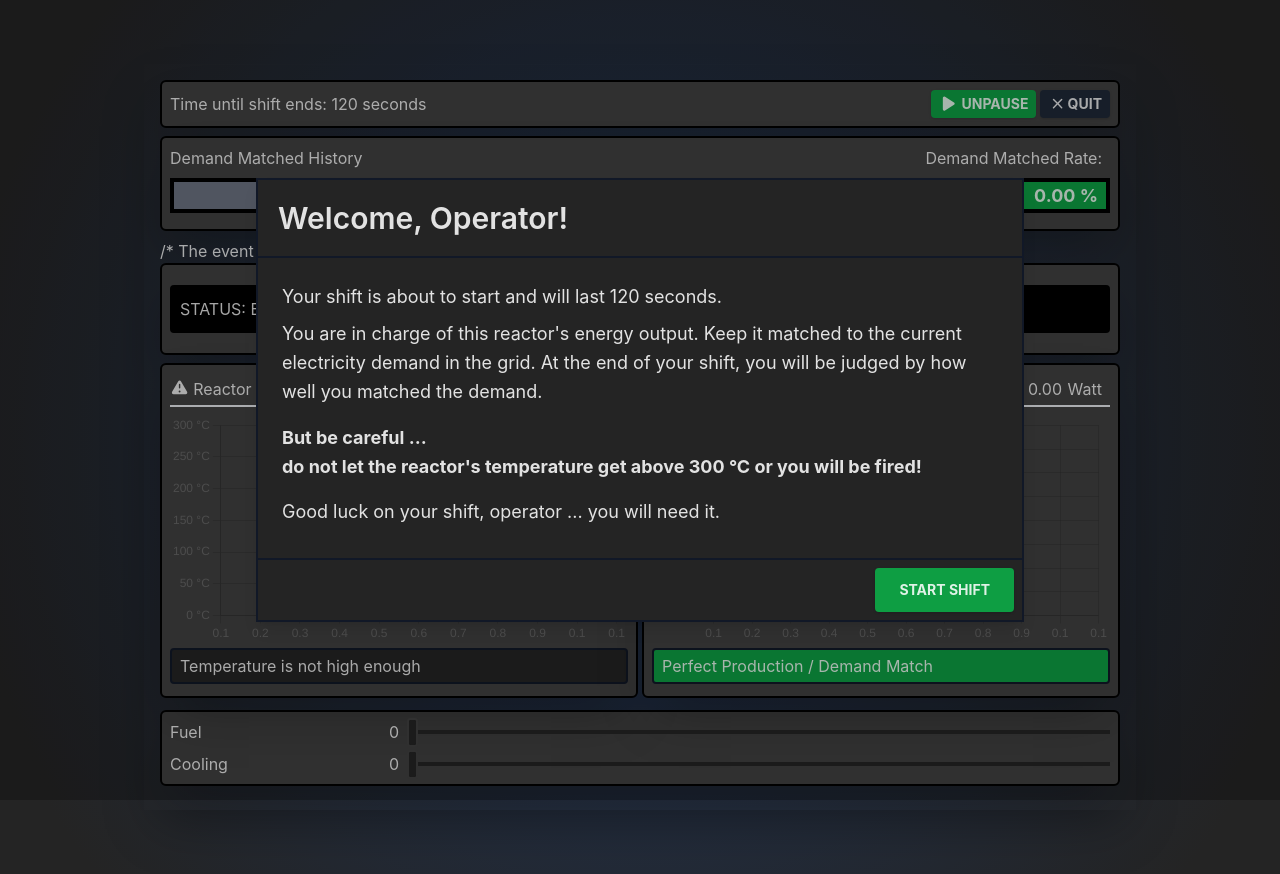
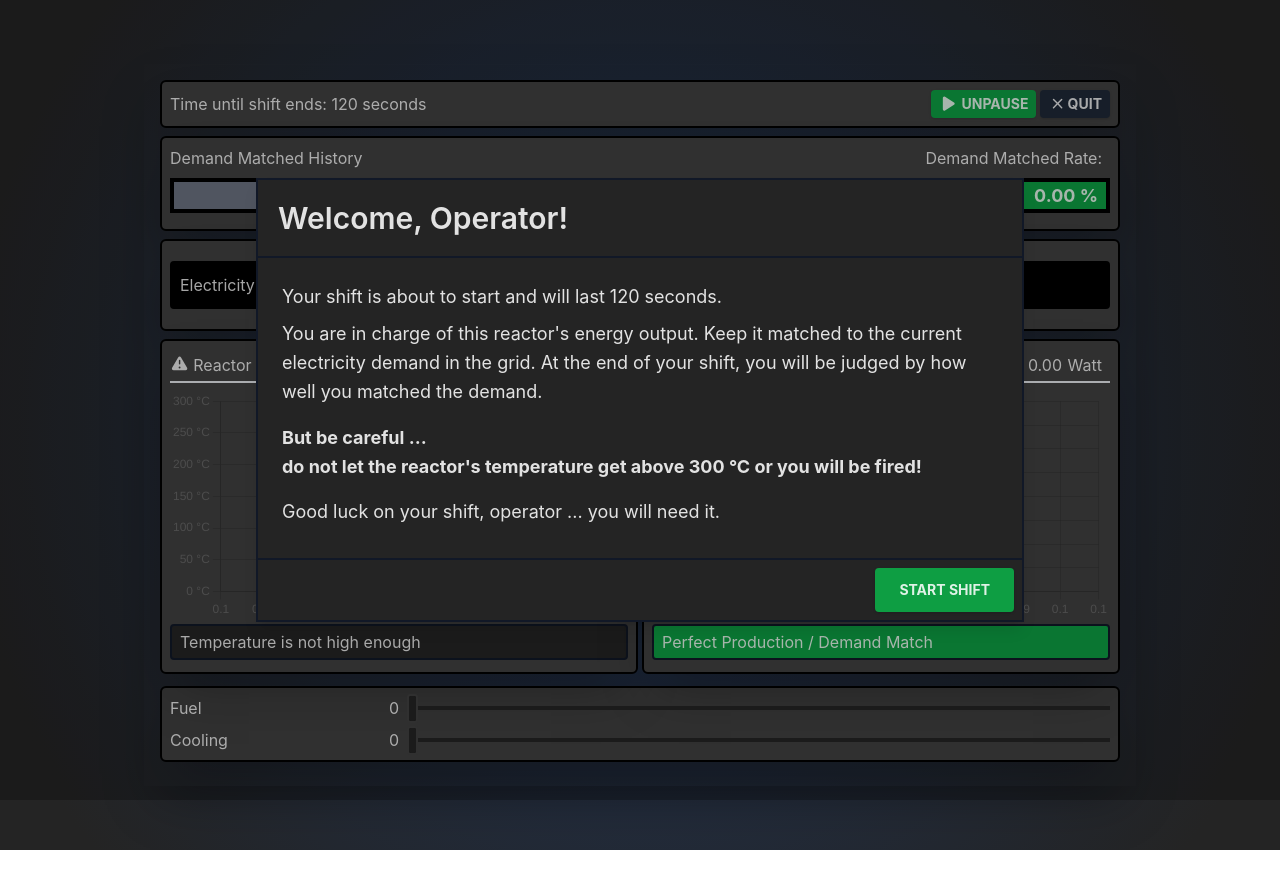
Before and after one commit to kalvinter/react-operator-hub, a React (Vite) app: page /react-reactor-game/game in a window 1280 px wide. After the commit the page ends 850 px from the top, so only its background shows below. Built offline with nearby package versions, Linux system fonts and the light colour scheme.

Commit message:
visual improvements

```diff
--- a/src/components/gameui/EventsBar.jsx
+++ b/src/components/gameui/EventsBar.jsx
@@ -32,7 +32,7 @@ export default function EventsBar() {
         />)
     })
 
-    let eventPrefixLabel = (eventData.upcomingEventChange)? (<span className='text-orange-600'>WARNING:</span>) : (<span>STATUS:</span>)
+    let eventPrefixLabel = (eventData.upcomingEventChange)? (<span className='text-orange-600'>WARNING:</span>) : null
 
     let activeEventsSection = ""
 
--- a/src/components/gameui/TopBar.jsx
+++ b/src/components/gameui/TopBar.jsx
@@ -11,7 +11,7 @@ function ButtonLabel (props) {
 
 
     return (
-        <span className='flex items-center'>
+        <span className='flex justify-center'>
             {props.gameData.gameIsPaused ? <PlayIcon className='small-icon'></PlayIcon> : <PauseIcon className='small-icon'></PauseIcon>}
             {props.gameData.gameIsPaused ? <span>&nbsp;Unpause</span> : <span>&nbsp;Pause</span>}
         </span>
@@ -38,6 +38,7 @@ export default function TopBar(props) {
                 onClick={(event) => {gameData.toggleGamePauseOnClick(event)}}
                 buttonType={(gameData.gameIsPaused ? buttonTypes.successButton : buttonTypes.neutralButton)}
                 buttonSize={buttonSizes.small}
+                className={"w-full md:w-fit"}
             >
                 <ButtonLabel gameData={gameData} />
             </Button>
@@ -47,12 +48,13 @@ export default function TopBar(props) {
     return (
         <Card className="w-full flex justify-between items-center mt-0 flex-col md:flex-row gap-2">
             <div>Time until shift ends: {shiftTimeLeftInSeconds} seconds</div>
-            <div className='flex gap-1'>
+            <div className='flex gap-1 w-full md:w-fit'>
                 {pauseButton}
                 <Button
                     onClick={() => props.stopGame()}
                     buttonType={buttonTypes.neutralButton}
                     buttonSize={buttonSizes.small}
+                    className={"w-full md:w-fit"}
                 >
                     <span className='flex items-center'>
                         <XMarkIcon className='small-icon' /> Quit
```
Also changed, not shown: src/pages/Game.jsx (+4 -4 lines).
